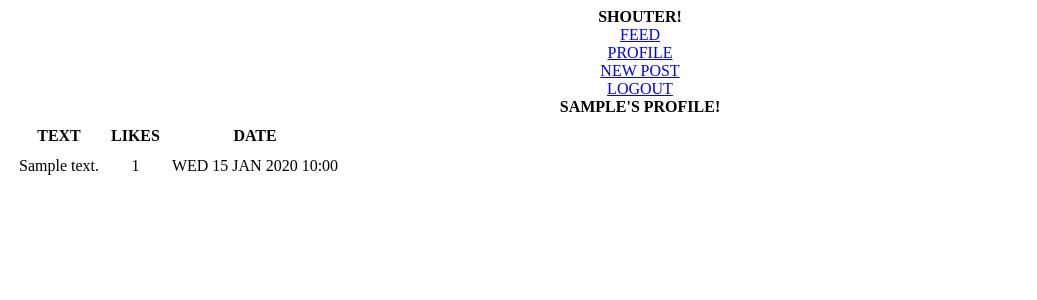
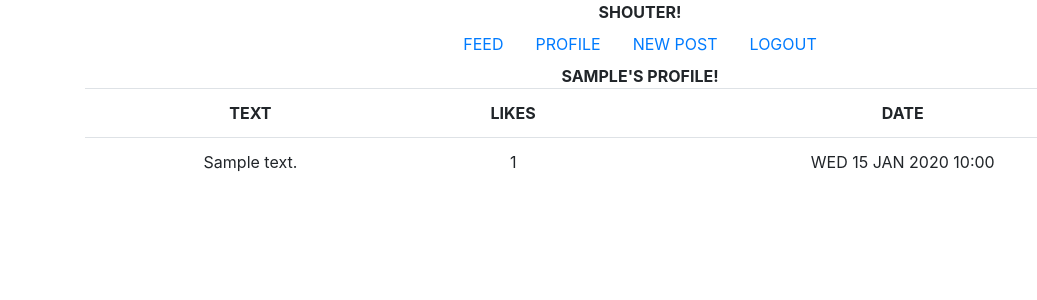
Before and after one commit to DanielWP27/Shouter, a Django app: a page that uses shouter/templates/base.html in a window 1280 px wide. Shown: the top 300 px of the page, without its empty margins (0-1037 px from the left). Run offline with Django 3.2, Linux system fonts and the light colour scheme; a user stored in the database is signed in; tables that the repository leaves empty hold one stand-in row (values such as "Sample post"); some libraries are stand-ins or nearby versions.

Commit message:
Add not found message on invalid profile. Add order by following implementation. Add bootstrap. Add updated nav menu and tables.

```diff
--- a/shouter/templates/base.html
+++ b/shouter/templates/base.html
@@ -1,6 +1,9 @@
 <!doctype html>
 <html>
     <head>
+            <link href="https://stackpath.bootstrapcdn.com/bootstrap/4.2.1/css/bootstrap.min.css" rel="stylesheet"/>
+            <script src="https://code.jquery.com/jquery-3.3.1.min.js"></script>
+            <script src="https://stackpath.bootstrapcdn.com/bootstrap/4.2.1/js/bootstrap.bundle.min.js"></script>
             <title>SHOUTER!</title>
         <meta charset="utf-8">
         <meta name="description"content="SHOUT IT!">
@@ -18,7 +21,29 @@
                 </div>
             </header>
 
-            <nav>
+            <ul class="nav justify-content-center">
+                    <li class="nav-item">
+                      <a class="nav-link active" href="{% url 'feed' %}">FEED</a>
+                    </li>
+                    {% if user.is_authenticated %}
+                    <li class="nav-item">
+                      <a class="nav-link" href="{% url 'profile' user.username %}">PROFILE</a>
+                    </li>
+                    <li class="nav-item">
+                      <a class="nav-link" href="{% url 'new_post' %}">NEW POST</a>
+                    </li>
+                    <li class="nav-item">
+                      <a class="nav-link" href="{% url 'logout_user' %}">LOGOUT</a>
+                    </li>
+                    {% else %}
+                    <li class="nav-item">
+                      <a class="nav-link" href="{% url 'login_user' %}">LOGIN</a>
+                    </li>
+                    {% endif %}
+                  </ul>
+
+
+            <!----<nav>
                 <center><a href="{% url 'feed' %}">FEED</a></center>
                 {% if user.is_authenticated %}
                 <center><a href="{% url 'profile' user.username %}">PROFILE</a></center>
@@ -27,7 +52,7 @@
                 {% else %}
                 <center><a href="{% url 'login_user' %}">LOGIN</a></center>
                 {% endif %}
-            </nav>
+            </nav>-->
 
 
             <main>
--- a/shoutsite/templates/profile.html
+++ b/shoutsite/templates/profile.html
@@ -1,13 +1,15 @@
 {% extends "base.html" %}
 
 {% block content %}
+
+    {% if profile_found %}
     <center><strong>{{ request.path|upper|slice:'9:' }}'S PROFILE!</strong></center>
 
     {% ifnotequal request.path|slice:'9:' request.user.username %}
         <center><strong><a href="{% url 'follow_user' request.path|slice:'9:' %}">FOLLOW</strong></a></center>
     {% endifnotequal %}
 
-    <table cellspacing="10">
+    <table class="table" style="text-align:center">
             <tr>
                 <th>TEXT</th>
                 <th>LIKES</th>
@@ -15,9 +17,12 @@
             </tr>
             {% for item in text %}
             <tr>
-                <td style="text-align:center">{{ item.shout_text }}</td>
-                <td style="text-align:center">{{ item.likes }}</td>
-                <td style="text-align:center">{{ item.pub_date|date:"D d M Y H:i"|upper }}</td>
+                <td>{{ item.shout_text }}</td>
+                <td>{{ item.likes }}</td>
+                <td>{{ item.pub_date|date:"D d M Y H:i"|upper }}</td>
             </tr>
             {% endfor %}
+    {% else %}
+        <center><strong>PROFILE NOT FOUND</strong></center>
+    {% endif %}
 {% endblock %}
--- a/shoutsite/views.py
+++ b/shoutsite/views.py
@@ -5,6 +5,7 @@ from django.shortcuts import render, redirect
 from django.http import HttpRequest, HttpResponse, HttpResponseRedirect
 from django.contrib.auth import authenticate, login, logout
 from django.contrib.auth.forms import AuthenticationForm
+from django.urls import NoReverseMatch
 import datetime
 
 from .models import User, Shout, Profile
@@ -13,13 +14,14 @@ def feed(request):
     if request.method == 'POST':
         if request.POST.get('order_by') == 'popular':
             text = Shout.objects.all().order_by('-likes', '-pub_date')
+        elif request.POST.get('order_by') == 'latest_following':
+            my_profile = Profile.objects.get(owner=request.user)
+            text = Shout.objects.filter(user__in = my_profile.following.all()).order_by('-pub_date')
+        elif request.POST.get('order_by') == 'popular_following':
+            my_profile = Profile.objects.get(owner=request.user)
+            text = Shout.objects.filter(user__in = my_profile.following.all()).order_by('-likes', '-pub_date')
         else:
             text = Shout.objects.all().order_by('-pub_date')
-        '''elif request.POST.get('order_by') == 'latest_following':
-            my_profile = Profile.objects.get(owner=request.user)
-            text = Shout.objects.all().filter(user__in = my_profile.following).order_by('-pub_date', '-pub_date')
-        '''
-
     else:
         text = Shout.objects.all().order_by('-pub_date')
     context = {'text': text}
@@ -68,9 +70,16 @@ def logout_user(request):
     return redirect('login_user')
 
 @login_required
-def profile(request,username):
+def profile(request, username):
     text = Shout.objects.filter(user__username=username)
-    context = {'text': text}
+    try:
+        profile_owner = User.objects.get(username=username)
+        profile_found = True
+    except User.DoesNotExist:
+        profile_owner = None
+        profile_found = False
+
+    context = {'text': text, 'profile_found': profile_found}
     return render(request, 'profile.html', context)
 
 @login_required
@@ -78,4 +87,5 @@ def follow_user(request, username):
     my_profile = Profile.objects.get(owner=request.user)
     user_to_follow = User.objects.get(username=username)
     my_profile.following.add(user_to_follow)
-    return HttpResponseRedirect(request.META.get('HTTP_REFERER'))
+    context = {'text': user_to_follow.username}
+    return redirect(request, 'profile.html', context)
```
Also changed, not shown: shoutsite/templates/shouts/feed.html (+5 -5 lines).
